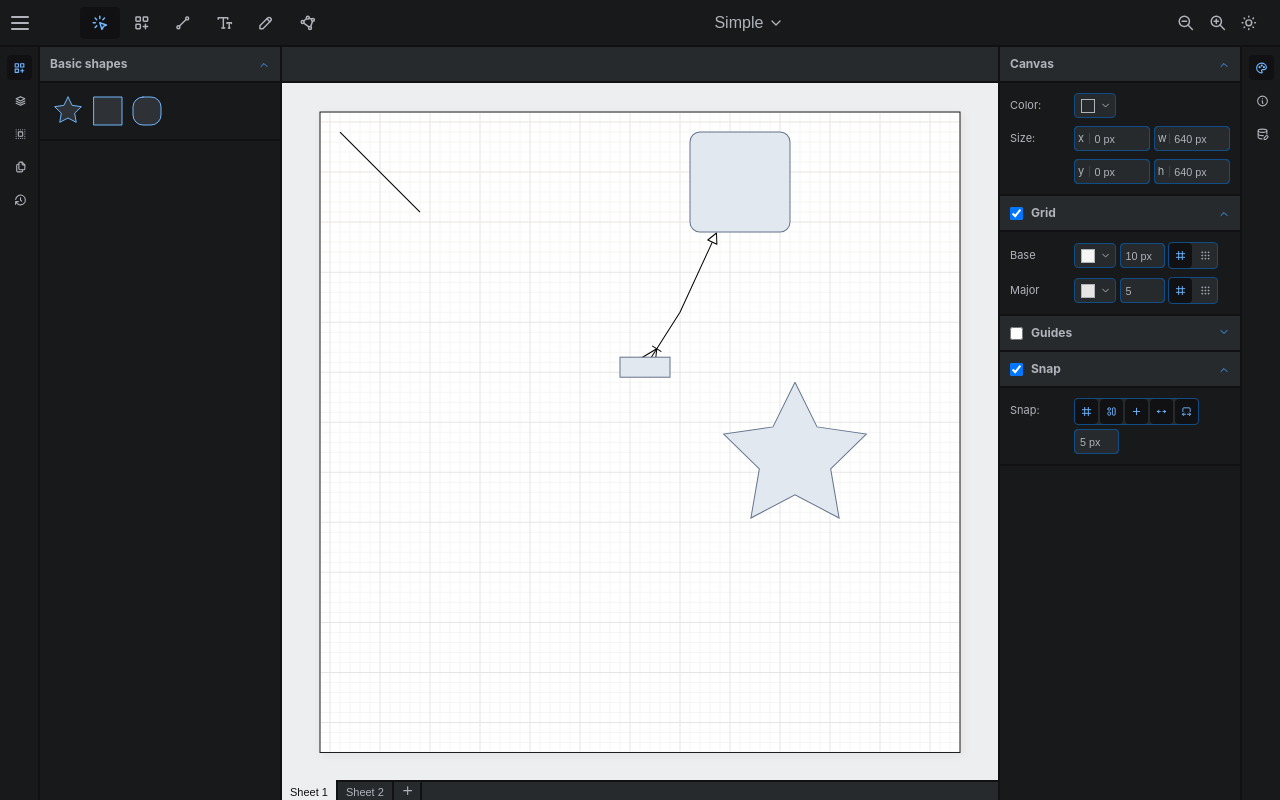
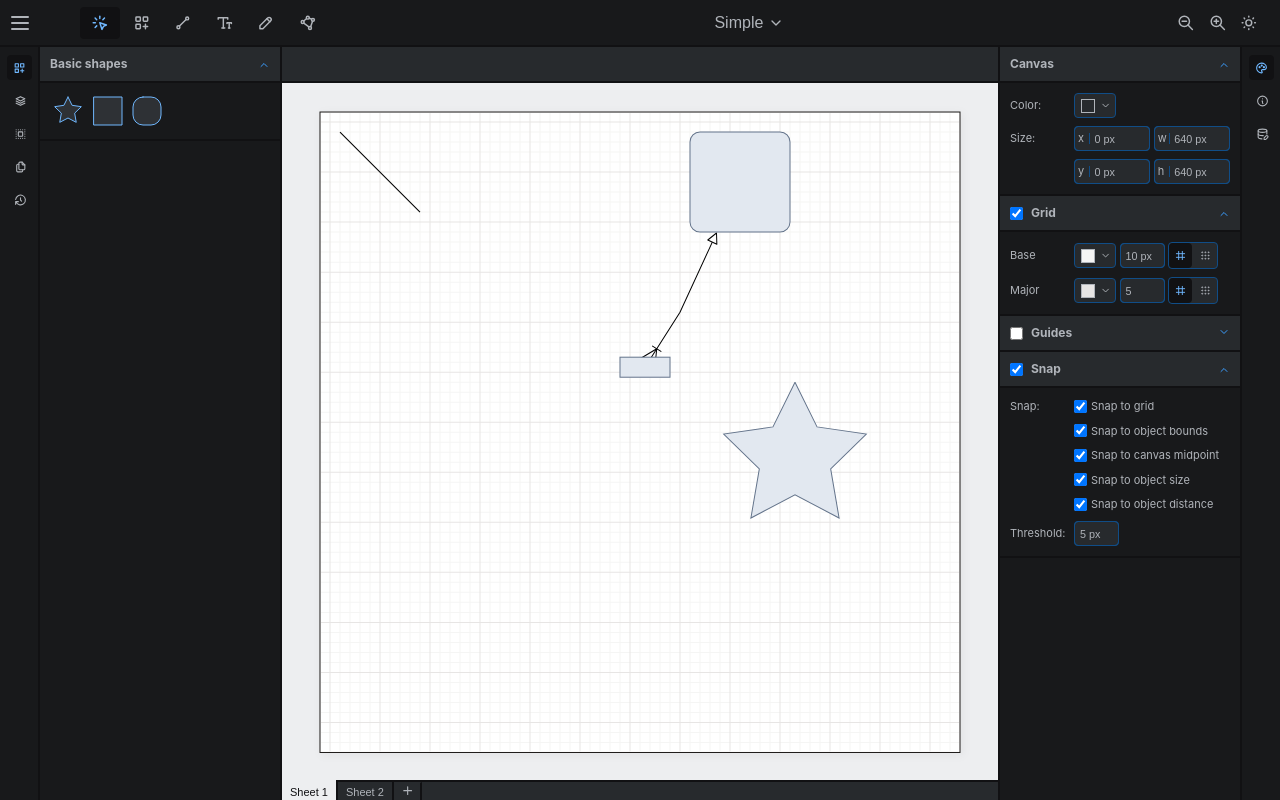
Before and after one commit to kkckkc/diagram-craft, a React (Vite) app: page / in a window 1280 px wide. Built offline with nearby package versions, Linux system fonts and the light colour scheme.

Commit message:
Snap: change to use checkboxes with labels

```diff
--- a/src/App.css
+++ b/src/App.css
@@ -522,16 +522,8 @@
   }
 }
 
-input[type='number'] {
-  border-radius: 4px;
-  background-color: var(--secondary-bg);
-  border: 1px solid var(--blue-6);
-  color: var(--primary-fg);
-  height: 25px;
-  padding: 0 0 0 5px;
-  line-height: 1;
-  box-sizing: border-box;
-  font-size: 90%;
+input[type='checkbox'] {
+  margin: 0;
 }
 
 .cmp-select-trigger {
@@ -996,6 +988,35 @@ input[type='number'] {
 
 
 
+/* Util */
+
+.util-vcenter {
+  display: flex;
+  align-items: center;
+}
+.util-hgap {
+  gap: 0.25rem;
+}
+.util-vgap {
+  gap: 0.25rem;
+}
+.util-font-body {
+  font-size: 11px;
+}
+.util-vstack {
+  display: flex;
+  flex-direction: column;
+  gap: 0.5rem;
+}
+.util-a-top {
+  align-self: flex-start;
+}
+.util-a-top-center {
+  align-self: flex-start;
+  margin-top: 0.25rem;
+}
+
+
 /* Animations */
 
 @keyframes slideUpAndFade {
--- a/src/react-app/ObjectProperties/CanvasSnapProperties.tsx
+++ b/src/react-app/ObjectProperties/CanvasSnapProperties.tsx
@@ -1,22 +1,13 @@
 import { EditableDiagram } from '../../model-editor/editable-diagram.ts';
 import { useRedraw } from '../../react-canvas-viewer/useRedraw.tsx';
 import { useEventListener } from '../hooks/useEventListener.ts';
-import * as ReactToolbar from '@radix-ui/react-toolbar';
-import { ActionToggleItem } from '../toolbar/ActionToggleItem.tsx';
-import {
-  TbArrowAutofitWidth,
-  TbArrowsMoveHorizontal,
-  TbGrid3X3,
-  TbLayout,
-  TbPlus
-} from 'react-icons/tb';
-import { ActionToggleGroup } from '../toolbar/ActionToggleGroup.tsx';
 import { KeyMap } from '../../base-ui/keyMap.ts';
 import { NumberInput } from '../NumberInput.tsx';
 import * as Accordion from '@radix-ui/react-accordion';
 import { AccordionTrigger } from '../AccordionTrigger.tsx';
 import { AccordionContent } from '../AccordionContext.tsx';
 import { useRef } from 'react';
+import { ActionCheckbox } from '../components/ActionCheckbox.tsx';
 
 export const CanvasSnapProperties = (props: Props) => {
   const redraw = useRedraw();
@@ -49,35 +40,37 @@ export const CanvasSnapProperties = (props: Props) => {
       </AccordionTrigger>
       <AccordionContent>
         <div className={'cmp-labeled-table'}>
-          <div
-            className={'cmp-labeled-table__label'}
-            style={{ alignSelf: 'start', marginTop: '0.25rem' }}
-          >
-            Snap:
+          <div className={'cmp-labeled-table__label util-a-top'}>Snap:</div>
+          <div className={'cmp-labeled-table__value util-vstack'}>
+            <div className={'util-vcenter util-vgap util-font-body'}>
+              <ActionCheckbox actionMap={props.actionMap} action={'TOGGLE_MAGNET_TYPE_GRID'}>
+                Snap to grid
+              </ActionCheckbox>
             </div>
+            <div className={'util-vcenter util-vgap util-font-body'}>
+              <ActionCheckbox actionMap={props.actionMap} action={'TOGGLE_MAGNET_TYPE_NODE'}>
+                Snap to object bounds
+              </ActionCheckbox>
+            </div>
+            <div className={'util-vcenter util-vgap util-font-body'}>
+              <ActionCheckbox actionMap={props.actionMap} action={'TOGGLE_MAGNET_TYPE_CANVAS'}>
+                Snap to canvas midpoint
+              </ActionCheckbox>
+            </div>
+            <div className={'util-vcenter util-vgap util-font-body'}>
+              <ActionCheckbox actionMap={props.actionMap} action={'TOGGLE_MAGNET_TYPE_DISTANCE'}>
+                Snap to object size
+              </ActionCheckbox>
+            </div>
+            <div className={'util-vcenter util-vgap util-font-body'}>
+              <ActionCheckbox actionMap={props.actionMap} action={'TOGGLE_MAGNET_TYPE_SIZE'}>
+                Snap to object distance
+              </ActionCheckbox>
+            </div>
+          </div>
+
+          <div className={'cmp-labeled-table__label'}>Threshold:</div>
           <div className={'cmp-labeled-table__value'}>
-            <div>
-              <ReactToolbar.Root className="cmp-toolbar" aria-label="Formatting options">
-                <ActionToggleGroup {...props}>
-                  <ActionToggleItem action={'TOGGLE_MAGNET_TYPE_GRID'} {...props}>
-                    <TbGrid3X3 />
-                  </ActionToggleItem>
-                  <ActionToggleItem action={'TOGGLE_MAGNET_TYPE_NODE'} {...props}>
-                    <TbLayout />
-                  </ActionToggleItem>
-                  <ActionToggleItem action={'TOGGLE_MAGNET_TYPE_CANVAS'} {...props}>
-                    <TbPlus />
-                  </ActionToggleItem>
-                  <ActionToggleItem action={'TOGGLE_MAGNET_TYPE_DISTANCE'} {...props}>
-                    <TbArrowsMoveHorizontal />
-                  </ActionToggleItem>
-                  <ActionToggleItem action={'TOGGLE_MAGNET_TYPE_SIZE'} {...props}>
-                    <TbArrowAutofitWidth />
-                  </ActionToggleItem>
-                </ActionToggleGroup>{' '}
-              </ReactToolbar.Root>
-            </div>
-            <div style={{ display: 'flex', alignItems: 'center', marginTop: '0.25rem' }}>
             <NumberInput
               style={{ width: '45px' }}
               value={props.diagram.snapManagerConfig.threshold}
@@ -87,7 +80,6 @@ export const CanvasSnapProperties = (props: Props) => {
               validUnits={['px']}
               defaultUnit={'px'}
             />
-            </div>
           </div>
         </div>
       </AccordionContent>
--- /dev/null
+++ b/src/react-app/components/ActionCheckbox.tsx
@@ -0,0 +1,37 @@
+import { useEventListener } from '../hooks/useEventListener.ts';
+import { useRedraw } from '../../react-canvas-viewer/useRedraw.tsx';
+import { ToggleAction } from '../../base-ui/keyMap.ts';
+import React, { useId } from 'react';
+
+export const ActionCheckbox = (props: Props) => {
+  const id = useId();
+  const redraw = useRedraw();
+
+  useEventListener(
+    'actionchanged',
+    ({ action }) => {
+      if (action === props.actionMap[props.action]) redraw();
+    },
+    props.actionMap[props.action]!
+  );
+
+  return (
+    <>
+      <input
+        id={id}
+        type={'checkbox'}
+        checked={(props.actionMap[props.action] as ToggleAction).state}
+        onChange={() => {
+          (props.actionMap[props.action] as ToggleAction).execute({});
+        }}
+      />
+      <label htmlFor={id}>{props.children}</label>
+    </>
+  );
+};
+
+type Props = {
+  actionMap: Partial<ActionMap>;
+  action: keyof ActionMap;
+  children: React.ReactNode;
+};
```
Lines whose indentation alone changed are shown as unchanged.
